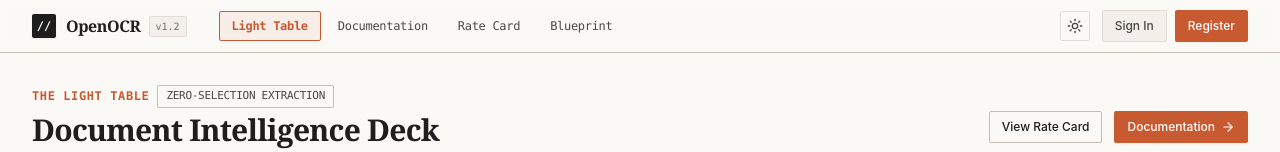
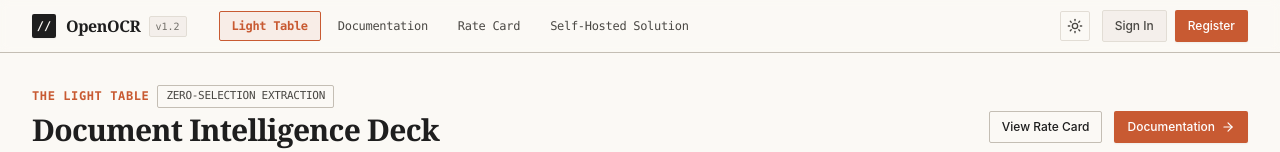
Before and after one commit to Wahla-007/ocr, a Next.js app in the folder apps/web/: page / in a window 1280 px wide. Shown: the top 152 px of the page. Built offline with nearby package versions, Linux system fonts and the light colour scheme; no server answers.

Commit message:
feat(web): update terminology from Blueprint to Self-Hosted Solution across UI and navigation

```diff
--- a/apps/web/src/app/docs/page.tsx
+++ b/apps/web/src/app/docs/page.tsx
@@ -1004,7 +1004,7 @@
               </Link>
               <Link href="/self-hosted">
                 <Button variant="outline" size="sm" leftIcon={<Server className="w-3.5 h-3.5" />}>
-                  Self-Hosted Blueprint
+                  Self-Hosted Solution
                 </Button>
               </Link>
             </div>
@@ -1595,7 +1595,7 @@
               <div className="pt-2">
                 <Link href="/self-hosted">
                   <Button variant="outline" size="sm" rightIcon={<ArrowRight className="w-3.5 h-3.5" />}>
-                    View Full Self-Hosted Blueprint
+                    View Self-Hosted Solution
                   </Button>
                 </Link>
               </div>
--- a/apps/web/src/app/pricing/page.tsx
+++ b/apps/web/src/app/pricing/page.tsx
@@ -319,7 +319,7 @@
               </div>
               <Link href="/self-hosted">
                 <Button variant="outline" size="sm" className="w-full">
-                  Review Blueprint
+                  Self-Hosted Solution
                 </Button>
               </Link>
             </div>
--- a/apps/web/src/app/self-hosted/page.tsx
+++ b/apps/web/src/app/self-hosted/page.tsx
@@ -23,7 +23,7 @@
   Network,
 } from "lucide-react";
 
-export default function SelfHostedBlueprintPage() {
+export default function SelfHostedSolutionPage() {
   const [activeTab, setActiveTab] = useState<"compose" | "helm">("compose");
   const [inquiryName, setInquiryName] = useState("");
   const [inquiryEmail, setInquiryEmail] = useState("");
@@ -97,7 +97,7 @@
           <div>
             <div className="flex items-center gap-2">
               <span className="font-mono text-xs text-[var(--signal)] font-bold tracking-wider uppercase">
-                The Blueprint
+                Self-Hosted Solution
               </span>
               <Badge variant="outline">AIR-GAPPED ARCHITECTURE</Badge>
             </div>
@@ -116,7 +116,7 @@
           </a>
         </div>
 
-        {/* Signature Element: Interactive Architecture Blueprint Diagram */}
+        {/* Signature Element: Interactive Architecture Schematic Diagram */}
         <section className="p-6 border border-[var(--line-strong)] rounded-sm bg-[var(--surface-base)] shadow-card relative registration-mark registration-mark-tl registration-mark-tr registration-mark-bl registration-mark-br space-y-6">
           <div className="flex items-center justify-between border-b border-[var(--line-hairline)] pb-3">
             <div>
@@ -131,7 +131,7 @@
             <span className="archival-stamp text-[var(--semantic-success)]">ZERO OUTBOUND EGRESS</span>
           </div>
 
-          {/* Blueprint Canvas Box */}
+          {/* Schematic Canvas Box */}
           <div
             className="p-6 border-2 border-dashed border-[var(--line-strong)] rounded-sm bg-[var(--surface-sunken)] space-y-6 relative overflow-hidden"
             role="region"
--- a/apps/web/src/components/Header.tsx
+++ b/apps/web/src/components/Header.tsx
@@ -71,7 +71,7 @@
     { href: "/", label: "Light Table" },
     { href: "/docs", label: "Documentation" },
     { href: "/pricing", label: "Rate Card" },
-    { href: "/self-hosted", label: "Blueprint" },
+    { href: "/self-hosted", label: "Self-Hosted Solution" },
   ];
 
   return (
```
